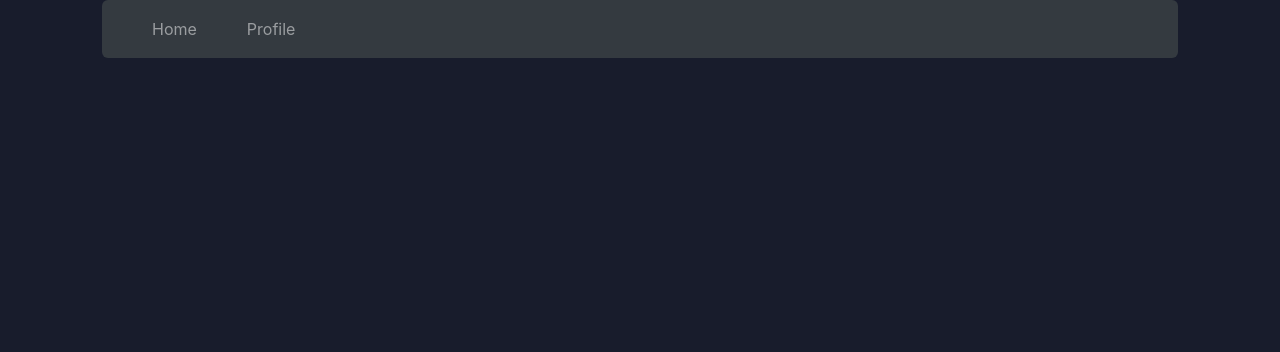
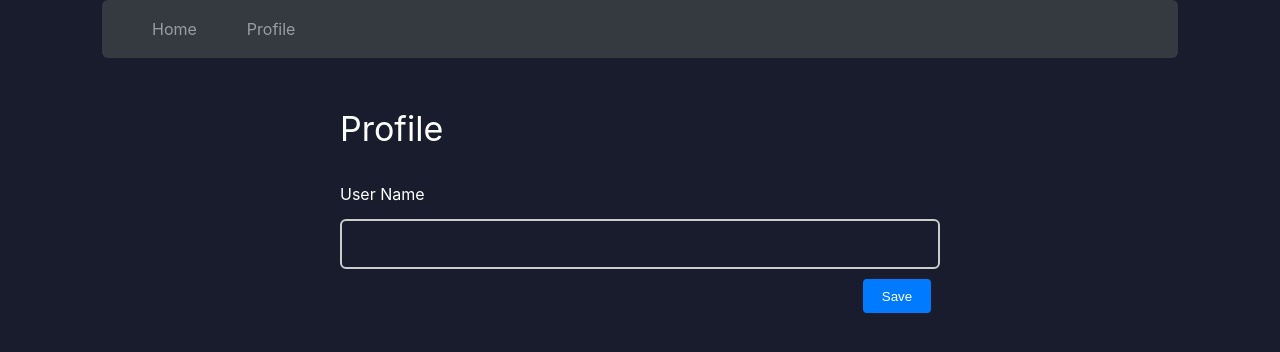
Before and after one commit to mark-itc/microblogging-andreeafischler, a React (Create React App) app: page /profile in a window 1280 px wide. Shown: the top 352 px of the page. Built offline with nearby package versions, Linux system fonts and the light colour scheme.

Commit message:
Milestone3 CSS update

```diff
--- a/src/App.css
+++ b/src/App.css
@@ -29,9 +29,8 @@
   background-color: #343A40;
   color: rgba(255, 255, 255, 0.5)
 }
-.home-button:active {
-  color: #FFFFFF;
-}
+
+
 .profile{
   margin-left: 50px;
 }
@@ -40,6 +39,8 @@
   background-color: #343A40;
   color: rgba(255, 255, 255, 0.5)
 }
-.profile-button:active {
+.profile-button-active {
+  text-decoration: none;
+  background-color: #343A40;
   color: #FFFFFF;
 }
--- a/src/App.js
+++ b/src/App.js
@@ -1,5 +1,5 @@
 import "./App.css";
-import { Routes, Route, Link } from "react-router-dom";
+import { Routes, Route, NavLink } from "react-router-dom";
 import Home from "./views/Home";
 import Profile from "./views/Profile";
 
@@ -8,14 +8,14 @@ function App() {
     <div className="App">
       <nav className="navbar">
         <div className="home">
-          <Link className="home-button" to="/home">
+          <NavLink to="/home" className="home-button">
             Home
-          </Link>
+          </NavLink>
         </div>
         <div className="profile">
-          <Link className="profile-button" to="/profile">
+          <NavLink className="profile-button" to="/profile">
             Profile
-          </Link>
+          </NavLink>
         </div>
       </nav>
       <Routes>
--- a/src/components/Button.css
+++ b/src/components/Button.css
@@ -3,10 +3,8 @@
     color: white;
     width: 68px;
     height: 34px;
-    /* margin-left: 889px;
-    margin-top: 131px; */
-    margin-top: 131px;
-    margin-left: 520px;
+    margin-top: 10px;
+    margin-left: 523px;
     border-radius: 4px;
     border: none;
     position: absolute;
--- a/src/components/Button.jsx
+++ b/src/components/Button.jsx
@@ -1,12 +1,12 @@
 import "./Button.css"
 
 function Button(props) {
-     const { onClick, disabled } = props
+     const { onClick, disabled, text } = props
 
     return (
         <div>
         <button className="tweet-button" onClick={onClick} disabled={disabled}>
-        Tweet
+        {text}
          </button>
         </div>
 
--- a/src/views/Home.css
+++ b/src/views/Home.css
@@ -6,16 +6,14 @@
   }
   .form {
     display: flex;
-    /* justify-content: center; */
     width: 600px;
     height: 180px;
-
-
   }
   .box-container {
     display: flex;
     flex-direction: column;
     justify-content: center;
+
   }
   .custom-input {
     width: 600px;
@@ -31,6 +29,7 @@
     line-height: 19px;
     color: #CCCCCC;
 
+
   }
   .error-message {
     color: #841f2d;
@@ -43,3 +42,8 @@
     font-size: 14px;
     padding: 5px;
   }
+  .button-wrapper {
+    margin-top: 131px;
+
+
+  }
--- a/src/views/Home.jsx
+++ b/src/views/Home.jsx
@@ -93,9 +93,10 @@
               The tweet can't contain more than 140 chars
             </span>
           ) : null}
-          <Button onClick={addTweetOnClick} disabled={showError ? true : false} />
+          <div className="button-wrapper">
+          <Button text="Tweet"onClick={addTweetOnClick} disabled={showError ? true : false} />
+          </div>
         </form>
-
         <div className="box-container">{renderTweets()}</div>
       </div>
 
--- /dev/null
+++ b/src/views/Profile.css
@@ -0,0 +1,39 @@
+.username-container {
+    display: flex;
+    flex-direction: column;
+    justify-content: center;
+    align-items: center;
+  }
+
+.username{
+    display: flex;
+    margin-top: 10px;
+    width: 600px;
+    height: 50px;
+    border: 2px solid #CCCCCC;
+    border-radius: 6px;
+    position: relative;
+    color: #FFFFFF;
+   padding-left: 20px;
+}
+.profile-form {
+    margin-top: 40px;
+}
+.title-container {
+    display: flex;
+    flex-direction: column;
+    width: 600px;
+    height: 61px;
+
+}
+.profile-title {
+    align-self: flex-start;
+    margin-bottom: 35px;
+    color: #FFFFFF;
+    font-size: 34px;
+
+}
+.profile-username {
+    align-self: flex-start;
+    color: #FFFFFF;
+}
--- a/src/views/Profile.jsx
+++ b/src/views/Profile.jsx
@@ -1,6 +1,21 @@
+import './Profile.css'
+import Button from "../components/Button"
 function Profile() {
 
-    return(<></>)
+    return(
+
+
+        <div className='username-container'>
+        <div className='title-container'>
+        <div className='profile-title'> Profile </div>
+        <div className='profile-username'>User Name</div>
+        </div>
+        <form className='profile-form'>
+        <input className="username">
+        </input>
+        <Button className="username-button" text="Save"/>
+        </form>
+    </div>)
 }
 
 export default Profile
```
